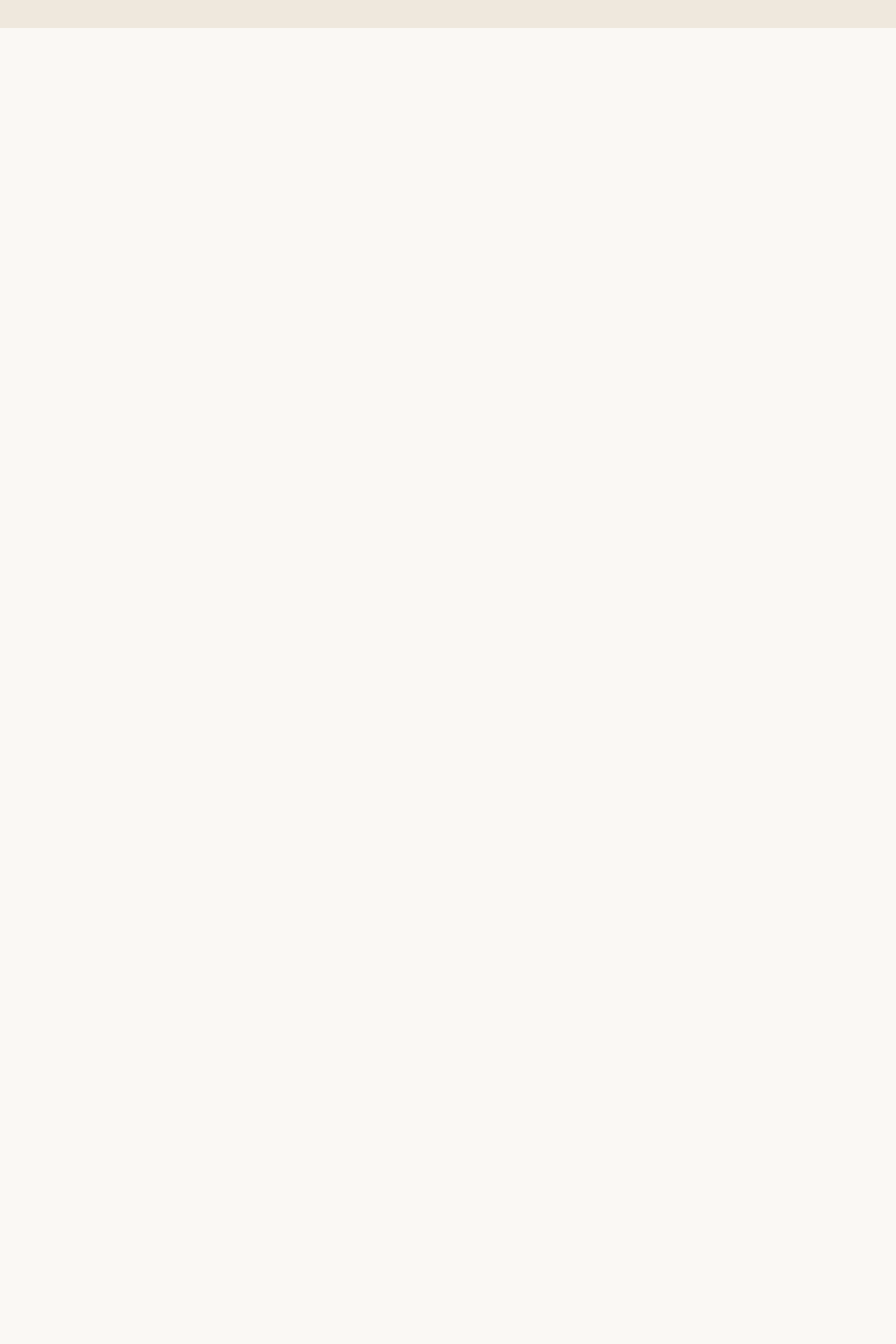
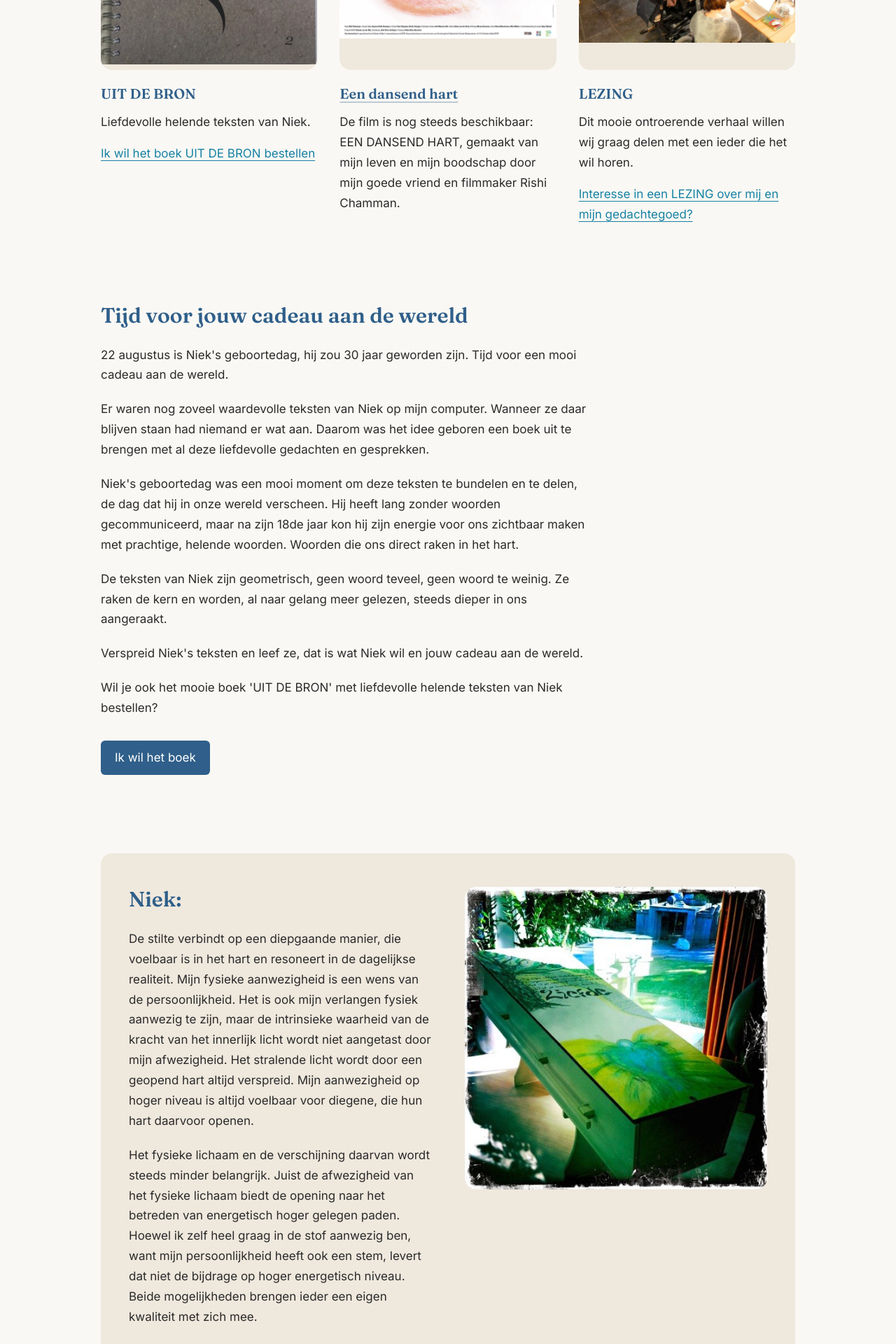
Before and after one commit to poelsys/niekzervaas, a Next.js app: page / in a window 1280 px wide. Shown: the part 760-2680 px from the top of the page at 70% size. Before the commit the page ends 800 px from the top, so only its background shows below. Built offline with nearby package versions, Linux system fonts and the light colour scheme.

Commit message:
homepage: welkom, drie kaarten, cadeau aan de wereld en tekst van Niek

```diff
--- a/app/page.tsx
+++ b/app/page.tsx
@@ -1,4 +1,7 @@
 import type { Metadata } from "next";
+import Image from "next/image";
+import Link from "next/link";
+import HomeCard from "@/components/HomeCard";
 
 export const metadata: Metadata = {
   title: "Home",
@@ -6,11 +9,150 @@ export const metadata: Metadata = {
 
 export default function HomePage() {
   return (
-    <div>
-      <h1 className="text-2xl font-semibold">Home</h1>
-      <p className="mt-2 text-gray-700">
-        Welkom. Deze pagina wordt later gevuld.
-      </p>
+    <div className="space-y-20 py-4 md:space-y-28 md:py-8">
+      <section className="grid items-center gap-8 md:grid-cols-2 md:gap-12">
+        <Image
+          src="/fotos/IMG_7552.JPG"
+          alt="Close-up van een blauw oog"
+          width={1280}
+          height={851}
+          priority
+          sizes="(min-width: 768px) 32rem, 100vw"
+          className="h-auto w-full rounded-2xl"
+        />
+        <div>
+          <h1 className="text-3xl md:text-4xl">
+            Welkom in de wereld gezien door mijn ogen
+          </h1>
+          <p className="mt-6 font-serif text-xl font-normal italic leading-snug text-niek md:text-2xl">
+            What you see is not what you get. Niets is wat het lijkt.
+          </p>
+        </div>
+      </section>
+
+      <section className="grid gap-12 md:grid-cols-3 md:gap-8">
+        <HomeCard
+          href="/bestellen"
+          src="/fotos/IMG_7566.JPG"
+          alt="Omslag van het boek Uit de bron"
+          title="UIT DE BRON"
+          text="Liefdevolle helende teksten van Niek."
+          linkLabel="Ik wil het boek UIT DE BRON bestellen"
+        />
+        <HomeCard
+          href="/media"
+          src="/fotos/IMG_7563.JPG"
+          alt="Filmposter van Een dansend hart"
+          title="Een dansend hart"
+          text="De film is nog steeds beschikbaar: EEN DANSEND HART, gemaakt van mijn leven en mijn boodschap door mijn goede vriend en filmmaker Rishi Chamman."
+          linkLabel="Een dansend hart"
+        />
+        <HomeCard
+          href="/lezing"
+          src="/fotos/IMG_7547.JPG"
+          alt="Niek in zijn rolstoel tijdens een bijeenkomst in een kring"
+          title="LEZING"
+          text="Dit mooie ontroerende verhaal willen wij graag delen met een ieder die het wil horen."
+          linkLabel="Interesse in een LEZING over mij en mijn gedachtegoed?"
+        />
+      </section>
+
+      <section>
+        <div className="prose-niek">
+          <h2 className="text-3xl">Tijd voor jouw cadeau aan de wereld</h2>
+          <div className="mt-6 space-y-5">
+            <p>
+              22 augustus is Niek&apos;s geboortedag, hij zou 30 jaar geworden
+              zijn. Tijd voor een mooi cadeau aan de wereld.
+            </p>
+            <p>
+              Er waren nog zoveel waardevolle teksten van Niek op mijn
+              computer. Wanneer ze daar blijven staan had niemand er wat aan.
+              Daarom was het idee geboren een boek uit te brengen met al deze
+              liefdevolle gedachten en gesprekken.
+            </p>
+            <p>
+              Niek&apos;s geboortedag was een mooi moment om deze teksten te
+              bundelen en te delen, de dag dat hij in onze wereld verscheen.
+              Hij heeft lang zonder woorden gecommuniceerd, maar na zijn 18de
+              jaar kon hij zijn energie voor ons zichtbaar maken met
+              prachtige, helende woorden. Woorden die ons direct raken in het
+              hart.
+            </p>
+            <p>
+              De teksten van Niek zijn geometrisch, geen woord teveel, geen
+              woord te weinig. Ze raken de kern en worden, al naar gelang meer
+              gelezen, steeds dieper in ons aangeraakt.
+            </p>
+            <p>
+              Verspreid Niek&apos;s teksten en leef ze, dat is wat Niek wil en
+              jouw cadeau aan de wereld.
+            </p>
+            <p>
+              Wil je ook het mooie boek &apos;UIT DE BRON&apos; met liefdevolle
+              helende teksten van Niek bestellen?
+            </p>
+          </div>
+          <Link
+            href="/bestellen"
+            className="mt-8 inline-block rounded-md bg-niek px-5 py-2.5 text-white no-underline"
+          >
+            Ik wil het boek
+          </Link>
+        </div>
+      </section>
+
+      <section className="rounded-2xl bg-sand px-6 py-10 md:px-10 md:py-12">
+        <div className="grid items-start gap-8 md:grid-cols-2 md:gap-12">
+          <div className="prose-niek">
+            <h2 className="text-3xl">Niek:</h2>
+            <div className="mt-6 space-y-5">
+              <p>
+                De stilte verbindt op een diepgaande manier, die voelbaar is
+                in het hart en resoneert in de dagelijkse realiteit. Mijn
+                fysieke aanwezigheid is een wens van de persoonlijkheid. Het
+                is ook mijn verlangen fysiek aanwezig te zijn, maar de
+                intrinsieke waarheid van de kracht van het innerlijk licht
+                wordt niet aangetast door mijn afwezigheid. Het stralende
+                licht wordt door een geopend hart altijd verspreid. Mijn
+                aanwezigheid op hoger niveau is altijd voelbaar voor diegene,
+                die hun hart daarvoor openen.
+              </p>
+              <p>
+                Het fysieke lichaam en de verschijning daarvan wordt steeds
+                minder belangrijk. Juist de afwezigheid van het fysieke lichaam
+                biedt de opening naar het betreden van energetisch hoger
+                gelegen paden. Hoewel ik zelf heel graag in de stof aanwezig
+                ben, want mijn persoonlijkheid heeft ook een stem, levert dat
+                niet de bijdrage op hoger energetisch niveau. Beide
+                mogelijkheden brengen ieder een eigen kwaliteit met zich mee.
+              </p>
+              <p>Niek heeft op 13 augustus 2011 zijn lichaam verlaten.</p>
+            </div>
+          </div>
+          <Image
+            src="/fotos/IMG_7558.JPG"
+            alt="Beschilderde kist met een vlinder"
+            width={480}
+            height={480}
+            sizes="(min-width: 768px) 24rem, 100vw"
+            className="h-auto w-full rounded-2xl"
+          />
+        </div>
+      </section>
+
+      <section>
+        <p className="prose-niek">
+          Wij zijn gewend om alles wat we zien en horen te interpreteren, maar
+          we weten niet wat we waarnemen. Lees als je wilt ook mijn{" "}
+          <Link
+            href="/gedachten"
+            className="text-zee underline underline-offset-4"
+          >
+            LIEFDEVOLLE GEDACHTEN
+          </Link>. Die kunnen bijdragen aan inzicht en herkenning.
+        </p>
+      </section>
     </div>
   );
 }
--- /dev/null
+++ b/components/HomeCard.tsx
@@ -0,0 +1,55 @@
+import Image from "next/image";
+import Link from "next/link";
+
+type HomeCardProps = {
+  href: string;
+  src: string;
+  alt: string;
+  title: string;
+  text: string;
+  linkLabel: string;
+};
+
+export default function HomeCard({
+  href,
+  src,
+  alt,
+  title,
+  text,
+  linkLabel,
+}: HomeCardProps) {
+  return (
+    <article className="flex flex-col">
+      <div className="relative aspect-square overflow-hidden rounded-2xl bg-sand">
+        <Image
+          src={src}
+          alt={alt}
+          fill
+          sizes="(min-width: 768px) 18rem, 100vw"
+          className="object-contain"
+        />
+      </div>
+      <h2 className="mt-5 text-xl">
+        {linkLabel === title ? (
+          <Link
+            href={href}
+            className="text-niek underline decoration-niek/30 underline-offset-4"
+          >
+            {title}
+          </Link>
+        ) : (
+          title
+        )}
+      </h2>
+      <p className="mt-3">{text}</p>
+      {linkLabel === title ? null : (
+        <Link
+          href={href}
+          className="mt-4 inline-block text-zee underline underline-offset-4"
+        >
+          {linkLabel}
+        </Link>
+      )}
+    </article>
+  );
+}
```
